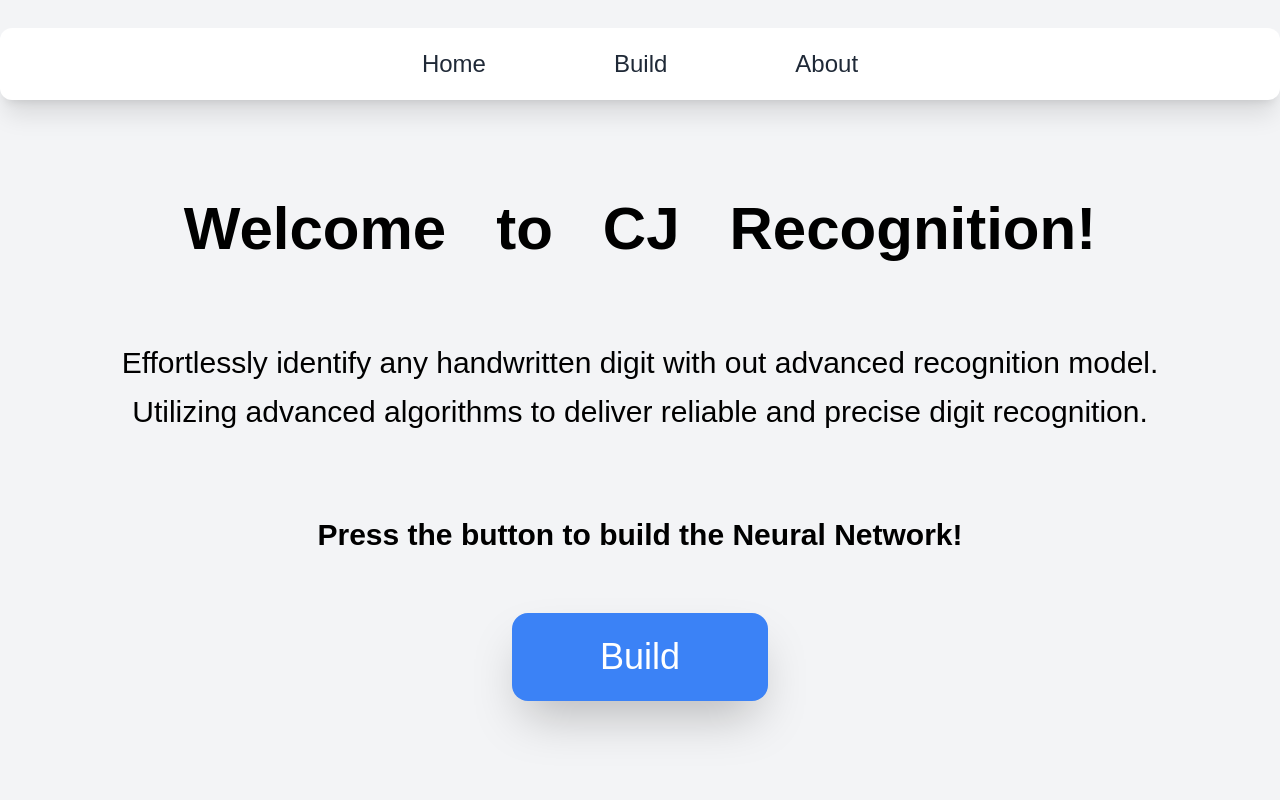
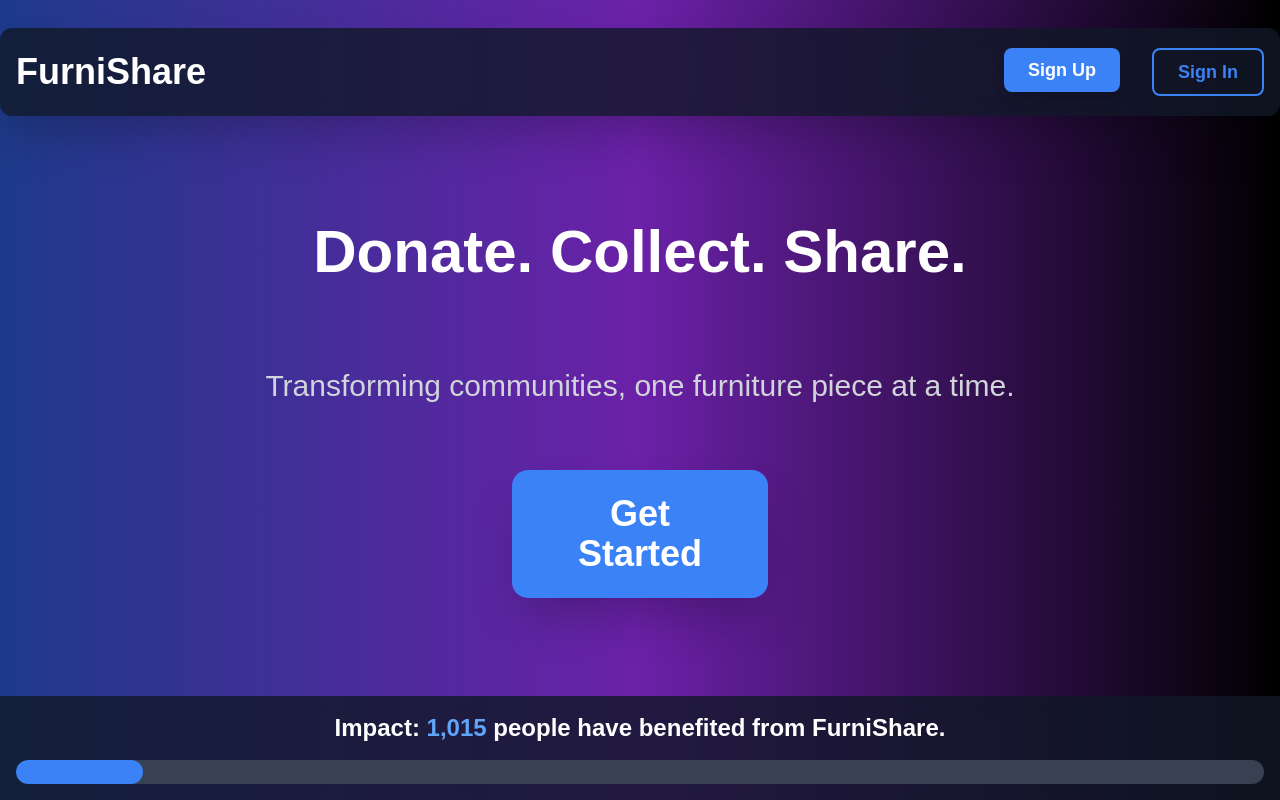
Before and after one commit to Furni-hare/furnishare, a Next.js app: page / in a window 1280 px wide. Built offline with nearby package versions, Linux system fonts and the light colour scheme.

Commit message:
Work on Home page

```diff
--- a/app/page.tsx
+++ b/app/page.tsx
@@ -1,38 +1,75 @@
-import Link from 'next/link';
+"use client";
+
+import Link from "next/link";
+import { useState, useEffect } from "react";
 
 export default function Home() {
+  const [impactCount, setImpactCount] = useState(1000); // Placeholder for impacted people count
+
+  // Simulate dynamically updating the impact count
+  useEffect(() => {
+    const interval = setInterval(() => {
+      setImpactCount((prevCount) => prevCount + Math.floor(Math.random() * 10)); // Simulate growth
+    }, 2000);
+
+    return () => clearInterval(interval); // Cleanup interval on unmount
+  }, []);
+
   return (
-    <div className="min-h-screen bg-gray-100 flex flex-col justify-center items-center">
-      <header className="w-full mt-7">
-        <nav className="container mx-auto px-4 py-5 bg-white rounded-xl shadow-xl flex justify-center items-center">
-          <div className="flex space-x-32">
-            <Link href="/" className="text-2xl text-gray-800 hover:text-blue-500">
-              Home
+    <div className="min-h-screen flex flex-col justify-center items-center relative bg-gradient-to-r from-blue-900 via-purple-800 to-black">
+      {/* Header */}
+      <header className="w-full z-10 mt-7">
+        <nav className="container mx-auto px-4 py-5 bg-opacity-80 bg-gray-900 rounded-xl shadow-2xl flex justify-between items-center backdrop-blur-md mb-12">
+          {/* Left Side: Logo */}
+          <div>
+            <Link href="/" className="text-4xl font-extrabold text-white hover:text-blue-400">
+              FurniShare
             </Link>
-            <Link href="/" className="text-2xl text-gray-800 hover:text-blue-500">
-              Build
+          </div>
+
+          {/* Right Side: Navigation Links */}
+          <div className="flex space-x-8">
+            <Link href="/signup">
+              <button className="px-6 py-2 text-lg font-semibold text-white bg-blue-500 rounded-lg shadow-lg hover:bg-blue-600 transition duration-300 ease-in-out">
+                Sign Up
+              </button>
             </Link>
-            <Link href="/" className="text-2xl text-gray-800 hover:text-blue-500">
-              About
+            <Link href="/signin">
+              <button className="px-6 py-2 text-lg font-semibold text-blue-500 border-2 border-blue-500 rounded-lg hover:bg-blue-500 hover:text-white transition duration-300 ease-in-out">
+                Sign In
+              </button>
             </Link>
           </div>
         </nav>
       </header>
-      <main className="flex flex-col items-center justify-center flex-grow">
-        <h1 className="text-6xl font-bold text-black mb-10">
-          Welcome &nbsp;&nbsp;to &nbsp;&nbsp;CJ &nbsp;&nbsp;Recognition!
+
+      {/* Main Section */}
+      <main className="flex flex-col items-center justify-center flex-grow z-10">
+        <h1 className="text-6xl font-extrabold text-white mb-10 text-center">
+          Donate. Collect. Share.
         </h1>
-        <p className="text-3xl text-black mb-10 mt-10 text-center leading-relaxed">
-          Effortlessly identify any handwritten digit with out advanced recognition model.<br/>
-          Utilizing advanced algorithms to deliver reliable and precise digit recognition.
+        <p className="text-3xl text-gray-300 mb-10 mt-10 text-center leading-relaxed">
+          Transforming communities, one furniture piece at a time.
         </p>
-        <p className="text-3xl font-semibold text-black mb-10 mt-10">
-          Press the button to build the Neural Network!
-        </p>
-        <button className="mt-5 w-64 px-12 py-6 text-4xl text-semibold text-white bg-blue-500 rounded-2xl shadow-2xl hover:bg-blue-600 transition duration-300 ease-in-out">
-          Build
+        <button className="mt-5 w-64 px-12 py-6 text-4xl font-semibold text-white bg-blue-500 rounded-2xl shadow-2xl hover:bg-blue-600 transition duration-300 ease-in-out">
+          Get Started
         </button>
       </main>
+
+      {/* Impact Bar */}
+      <footer className="w-full bg-gray-900 bg-opacity-80 backdrop-blur-md shadow-xl py-4 mt-10 z-10">
+        <div className="container mx-auto px-4">
+          <h2 className="text-2xl font-bold text-white mb-4 text-center">
+            Impact: <span className="text-blue-400">{impactCount.toLocaleString()}</span> people have benefited from FurniShare.
+          </h2>
+          <div className="relative w-full bg-gray-700 h-6 rounded-full overflow-hidden">
+            <div
+              className="bg-blue-500 h-full rounded-full"
+              style={{ width: `${Math.min((impactCount / 10000) * 100, 100)}%` }}
+            ></div>
+          </div>
+        </div>
+      </footer>
     </div>
   );
 }
```
